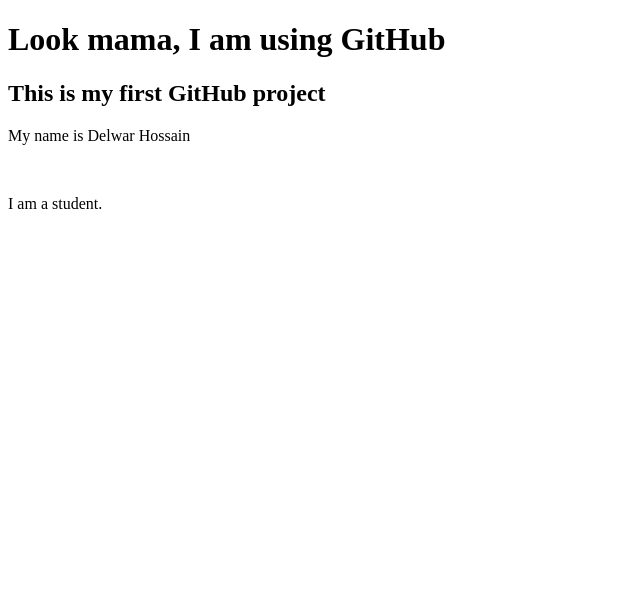
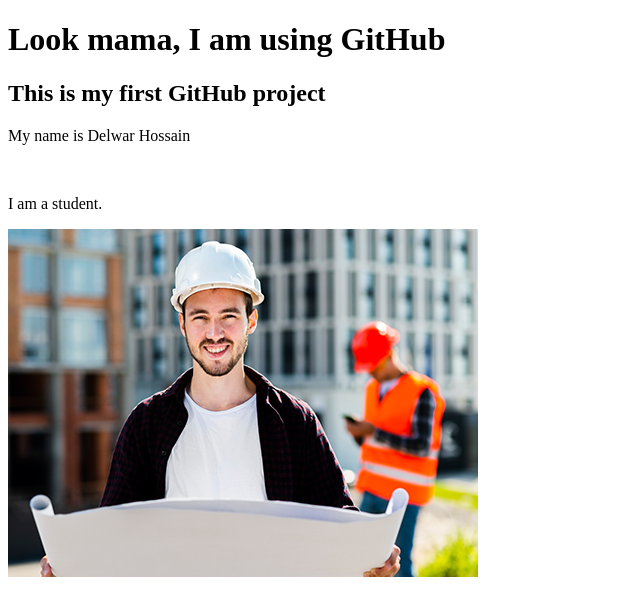
Before and after one commit to Delwar41/My-First-Website, a plain HTML site: page index.html in a window 1280 px wide. Shown: the whole page, without its empty margins (0-640 px from the left). Drawn offline with Linux system fonts and the light colour scheme.

Commit message:
image added

```diff
--- a/index.html
+++ b/index.html
@@ -10,5 +10,6 @@
     <h2> This is my first GitHub project </h2>
     <p> My name is Delwar Hossain</p> <br>
     <p> I am a student.</p>
+    <img src="man.jpg">
 </body>
 </html>
```
Also changed, not shown: man.jpg (added).
